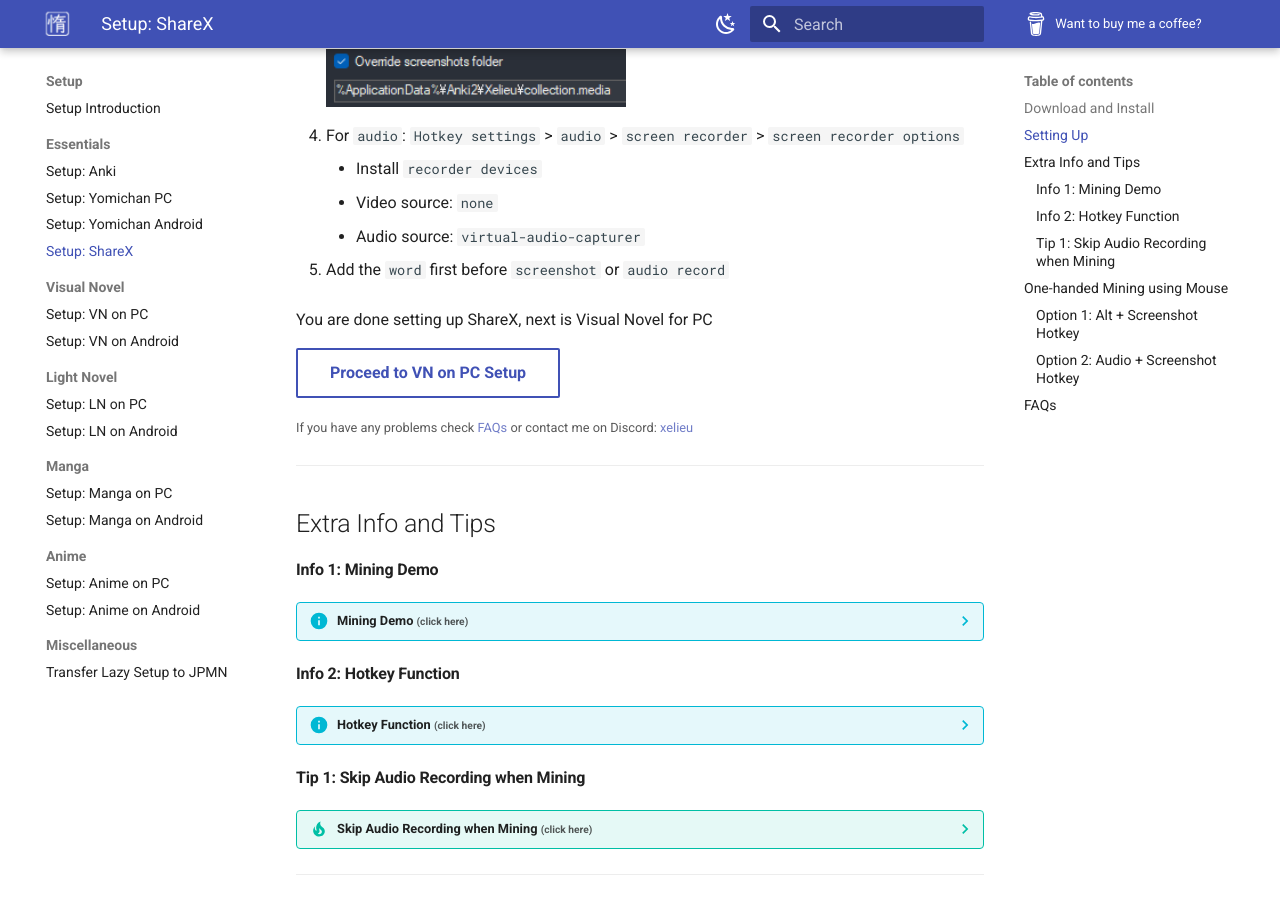
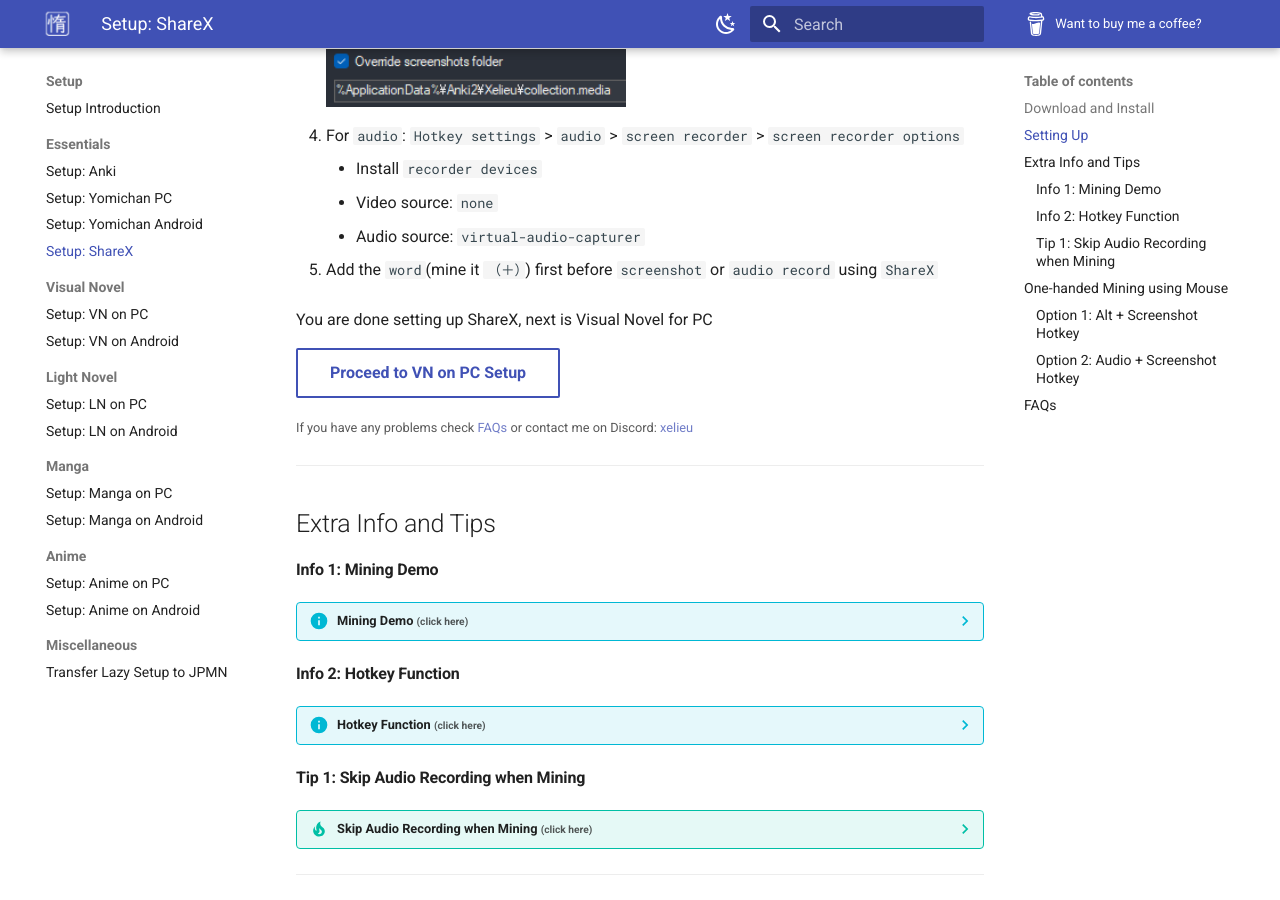
Before and after one commit to Xelieu/xelieu.github.io, an MkDocs documentation site: the page built from docs/jp-lazy-guide/setupShareX.md, in a window 1280 px wide and 900 px high, scrolled down 1161 px. Built offline with MkDocs 1.6.1 and Material for MkDocs 9.7.7, drawn with Linux system fonts in a browser that asks for light colours.

Commit message:
$updated info

```diff
--- a/docs/jp-lazy-guide/setupShareX.md
+++ b/docs/jp-lazy-guide/setupShareX.md
@@ -31,7 +31,7 @@
     - Video source: `none`
     - Audio source: `virtual-audio-capturer`
 
-5. Add the `word` first before `screenshot` or `audio record`
+5. Add the `word`(mine it `（＋）`) first before `screenshot` or `audio record` using `ShareX`
 
 You are done setting up ShareX, next is Visual Novel for PC
 
```
